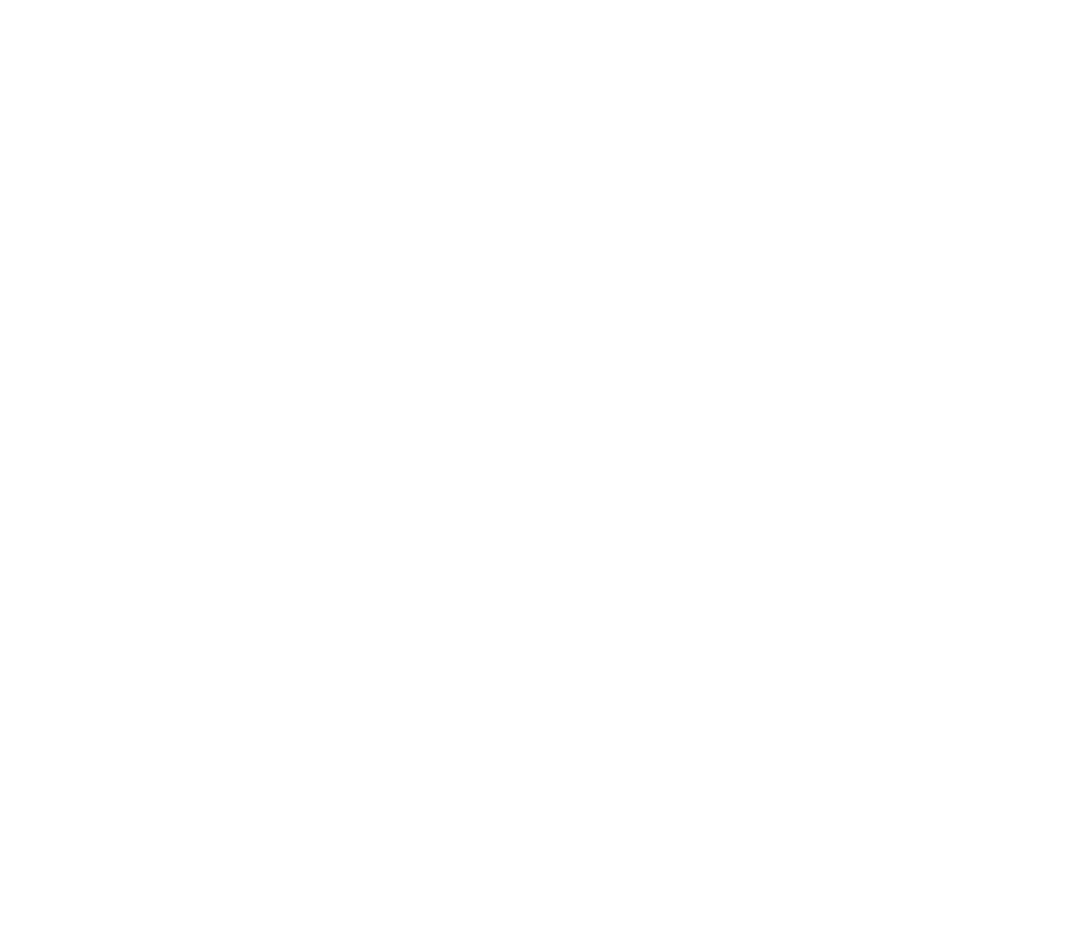
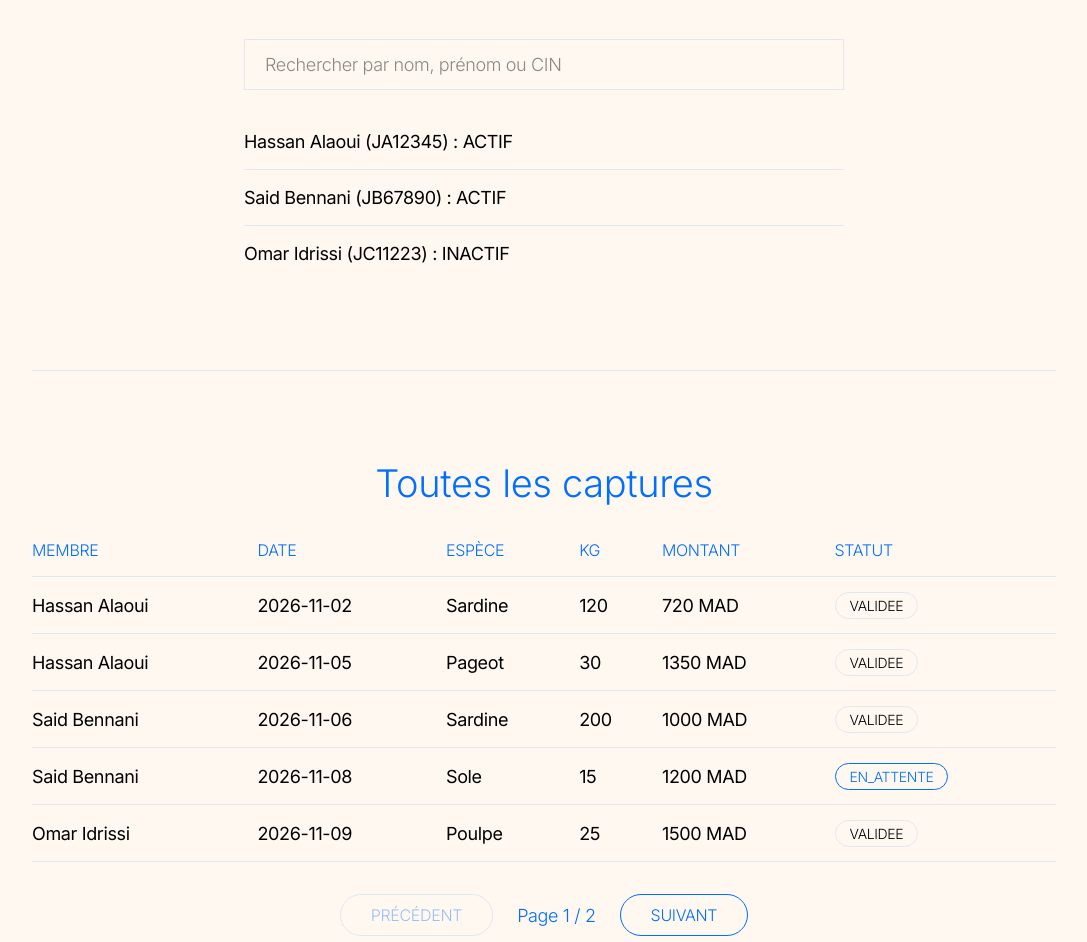
Before and after one commit to asmaechater81-alt/cooperative-des-pecheurs, a React (Create React App) app in the folder frontend/: page / in a window 1280 px wide. Shown: the part 1090-2032 px from the top of the page, without its empty margins (96-1183 px from the left). Before the commit the page ends 800 px from the top, so only its background shows below. Built offline with nearby package versions, Linux system fonts and the light colour scheme.

Commit message:
Ajout TableCaptures avec tri et pagination et style

```diff
--- a/frontend/src/App.css
+++ b/frontend/src/App.css
@@ -1,38 +1,208 @@
-.App {
-  text-align: center;
+@import url("https://fonts.googleapis.com/css2?family=Cormorant+Garamond:wght@300&family=Inter:wght@300;400&display=swap");
+
+:root {
+  --cream: #fff8f1;
+  --ash: #e2e8f0;
+  --ink: #000000;
+  --blue: #006eff;
+
+  --font-serif: "Cormorant Garamond", "Playfair Display", ui-serif, Georgia, serif;
+  --font-sans: "Inter", ui-sans-serif, system-ui, -apple-system, "Segoe UI", Roboto, sans-serif;
 }
 
-.App-logo {
-  height: 40vmin;
-  pointer-events: none;
+/* Toute la typographie est resserrée (-0.02em), sans ombre ni dégradé */
+body {
+  margin: 0;
+  font-family: var(--font-sans);
+  font-weight: 400;
+  font-size: 18px;
+  line-height: 1.5;
+  letter-spacing: -0.02em;
+  font-feature-settings: "clig", "liga";
+  color: var(--ink);
+  background: var(--cream);
 }
 
-@media (prefers-reduced-motion: no-preference) {
-  .App-logo {
-    animation: App-logo-spin infinite 20s linear;
-  }
+/* Marges de page : 144px sur grand écran, réduites sur petit écran */
+main {
+  padding: 0 clamp(20px, 10vw, 144px) 96px;
 }
 
-.App-header {
-  background-color: #282c34;
-  min-height: 100vh;
-  display: flex;
-  flex-direction: column;
-  align-items: center;
-  justify-content: center;
-  font-size: calc(10px + 2vmin);
-  color: white;
+/* Titre principal : serif ultra fin, bleu, centré */
+h1 {
+  font-family: var(--font-serif);
+  font-weight: 300;
+  font-size: clamp(56px, 9vw, 120px);
+  line-height: 0.95;
+  letter-spacing: -0.02em;
+  color: var(--blue);
+  text-align: center;
+  margin: 0;
+  padding: clamp(48px, 8vw, 120px) 0;
 }
 
-.App-link {
-  color: #61dafb;
+/* Titres de section : grotesque léger, bleu, centrés */
+h2 {
+  font-weight: 300;
+  font-size: 38px;
+  line-height: 1.2;
+  color: var(--blue);
+  text-align: center;
+  margin: 0 0 32px;
 }
 
-@keyframes App-logo-spin {
-  from {
-    transform: rotate(0deg);
-  }
-  to {
-    transform: rotate(360deg);
-  }
+h3 {
+  font-weight: 300;
+  font-size: 28px;
+  line-height: 1.2;
+  color: var(--blue);
+  margin: 24px 0 8px;
 }
+
+/* Sections : pas de carte, juste un trait fin et beaucoup d'air */
+section {
+  padding: clamp(48px, 7vw, 96px) 0;
+  border-top: 1.5px solid var(--ash);
+}
+
+/* Listes : lignes séparées par des traits fins, colonne étroite */
+ul {
+  list-style: none;
+  max-width: 600px;
+  margin: 0 auto;
+  padding: 0;
+}
+
+li {
+  padding: 14px 0;
+  border-bottom: 1px solid var(--ash);
+}
+
+li:last-child {
+  border-bottom: none;
+}
+
+b {
+  font-weight: 400;
+  color: var(--blue);
+}
+
+/* Champ de recherche : rectangle à contour fin, centré */
+input {
+  display: block;
+  width: 100%;
+  max-width: 600px;
+  box-sizing: border-box;
+  margin: 0 auto 24px;
+  font-family: var(--font-sans);
+  font-weight: 300;
+  font-size: 18px;
+  letter-spacing: -0.02em;
+  color: var(--ink);
+  background: transparent;
+  border: 1.5px solid var(--ash);
+  border-radius: 0;
+  padding: 14px 20px;
+}
+
+input::placeholder {
+  color: rgba(0, 0, 0, 0.45);
+}
+
+input:focus {
+  outline: none;
+  border-color: var(--blue);
+}
+
+/* Boutons : pilule 60px, contour bleu, jamais remplie */
+button {
+  font-family: var(--font-sans);
+  font-weight: 300;
+  font-size: 16px;
+  letter-spacing: -0.02em;
+  text-transform: uppercase;
+  color: var(--blue);
+  background: transparent;
+  border: 1.5px solid var(--blue);
+  border-radius: 60px;
+  padding: 10px 30px;
+  cursor: pointer;
+}
+
+button:hover:not(:disabled) {
+  background: rgba(0, 110, 255, 0.08);
+}
+
+button:disabled {
+  color: rgba(0, 110, 255, 0.4);
+  border-color: var(--ash);
+  cursor: not-allowed;
+}
+
+button:focus-visible,
+input:focus-visible {
+  outline: 2px solid var(--blue);
+  outline-offset: 3px;
+}
+
+/* Tableau : uniquement des traits fins */
+table {
+  width: 100%;
+  border-collapse: collapse;
+  margin-bottom: 32px;
+}
+
+th {
+  text-align: left;
+  font-weight: 300;
+  font-size: 16px;
+  text-transform: uppercase;
+  color: var(--blue);
+  padding: 0 16px 14px 0;
+  border-bottom: 1.5px solid var(--ash);
+}
+
+/* Les boutons de tri restent des textes simples dans l'en-tête */
+th button {
+  padding: 0;
+  border: none;
+  border-radius: 0;
+  background: transparent;
+}
+
+th button:hover:not(:disabled) {
+  background: transparent;
+  text-decoration: underline;
+}
+
+td {
+  padding: 14px 16px 14px 0;
+  border-bottom: 1px solid var(--ash);
+}
+
+/* Pagination centrée */
+section > div {
+  display: flex;
+  justify-content: center;
+  align-items: center;
+  gap: 24px;
+  font-weight: 300;
+  color: var(--blue);
+}
+
+/* Étiquettes de statut : pilule à contour */
+.badge {
+  display: inline-block;
+  font-size: 14px;
+  font-weight: 300;
+  text-transform: uppercase;
+  padding: 2px 14px;
+  border: 1.5px solid var(--blue);
+  border-radius: 60px;
+  color: var(--blue);
+}
+
+.badge-ok {
+  border-color: var(--ash);
+  color: var(--ink);
+}
--- a/frontend/src/App.js
+++ b/frontend/src/App.js
@@ -1,5 +1,7 @@
+import "./App.css";
 import StatsRecettes from "./components/StatsRecettes";
 import ListeMembres from "./components/ListeMembres";
+import TableCaptures from "./components/TableCaptures";
 
 export default function App() {
   return (
@@ -7,6 +9,7 @@ export default function App() {
       <h1>Coopérative de pêcheurs</h1>
       <StatsRecettes />
       <ListeMembres />
+      <TableCaptures />
     </main>
   );
 }
--- /dev/null
+++ b/frontend/src/components/TableCaptures.jsx
@@ -0,0 +1,66 @@
+import { useState } from "react";
+import { captures, montantCapture, nomMembre } from "../data/donnees";
+
+const PAR_PAGE = 5;
+
+export default function TableCaptures() {
+  const [tri, setTri] = useState({ cle: "date", sens: 1 });
+  const [page, setPage] = useState(1);
+
+  const valeur = (c, cle) => (cle === "membre" ? nomMembre(c.membreId) : c[cle]);
+
+  const tries = [...captures].sort((a, b) => {
+    const x = valeur(a, tri.cle);
+    const y = valeur(b, tri.cle);
+    return (x > y ? 1 : x < y ? -1 : 0) * tri.sens;
+  });
+
+  const nbPages = Math.ceil(tries.length / PAR_PAGE);
+  const visibles = tries.slice((page - 1) * PAR_PAGE, page * PAR_PAGE);
+
+  const trier = (cle) => {
+    setTri((t) => ({ cle, sens: t.cle === cle ? -t.sens : 1 }));
+    setPage(1);
+  };
+
+  return (
+    <section>
+      <h2>Toutes les captures</h2>
+      <table>
+        <thead>
+          <tr>
+            <th><button onClick={() => trier("membre")}>Membre</button></th>
+            <th><button onClick={() => trier("date")}>Date</button></th>
+            <th>Espèce</th>
+            <th>Kg</th>
+            <th>Montant</th>
+            <th>Statut</th>
+          </tr>
+        </thead>
+        <tbody>
+          {visibles.map((c) => (
+            <tr key={c.id}>
+              <td>{nomMembre(c.membreId)}</td>
+              <td>{c.date}</td>
+              <td>{c.espece}</td>
+              <td>{c.quantiteKg}</td>
+              <td>{montantCapture(c)} MAD</td>
+              <td><span className={c.statut === "VALIDEE" ? "badge badge-ok" : "badge"}>{c.statut}
+             </span>
+              </td>
+            </tr>
+          ))}
+        </tbody>
+      </table>
+      <div>
+        <button disabled={page === 1} onClick={() => setPage(page - 1)}>
+          Précédent
+        </button>
+        <span> Page {page} / {nbPages} </span>
+        <button disabled={page === nbPages} onClick={() => setPage(page + 1)}>
+          Suivant
+        </button>
+      </div>
+    </section>
+  );
+}
```
